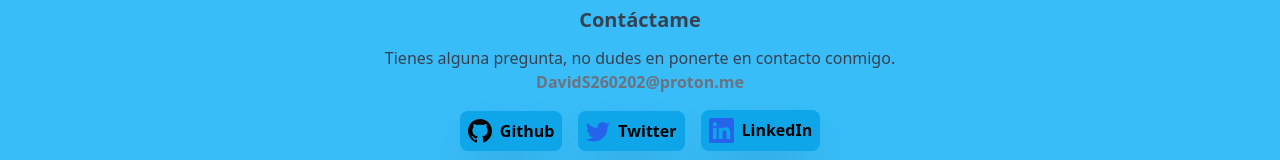
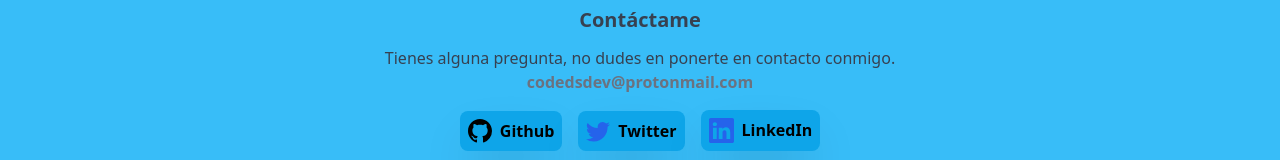
Before and after one commit to DavidS2602/Portfolio, a React (Vite) app: page / in a window 1280 px wide. Shown: the part 2689-2849 px from the top of the page. Built offline with nearby package versions, Linux system fonts and the light colour scheme.

Commit message:
Fix: Change to professional email

```diff
--- a/src/Components/ContactSection.jsx
+++ b/src/Components/ContactSection.jsx
@@ -53,9 +53,9 @@ const ContactSection = () => {
                     </p>
                     <a
                         className="Email font-semibold text-md text-gray-500 dark:text-gray-50"
-                        href="mailto:DavidS260202@proton.me"
+                        href="mailto:codedsdev@protonmail.com"
                     >
-                        DavidS260202@proton.me
+                        codedsdev@protonmail.com
                     </a>
                 </motion.div>
                 <div className="icons flex items-center gap-4 font-semibold">
```
